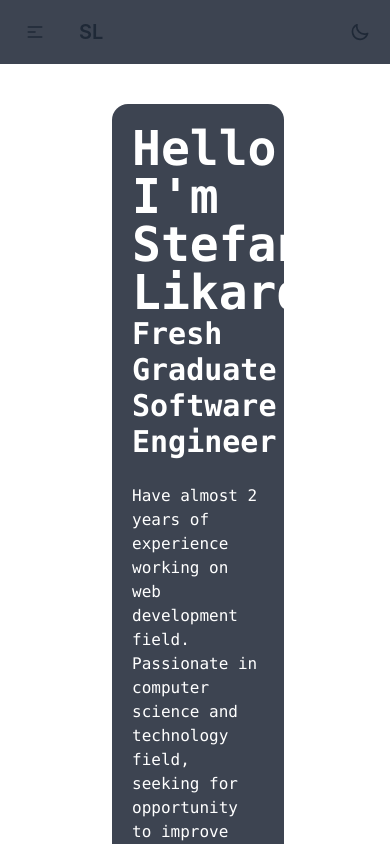
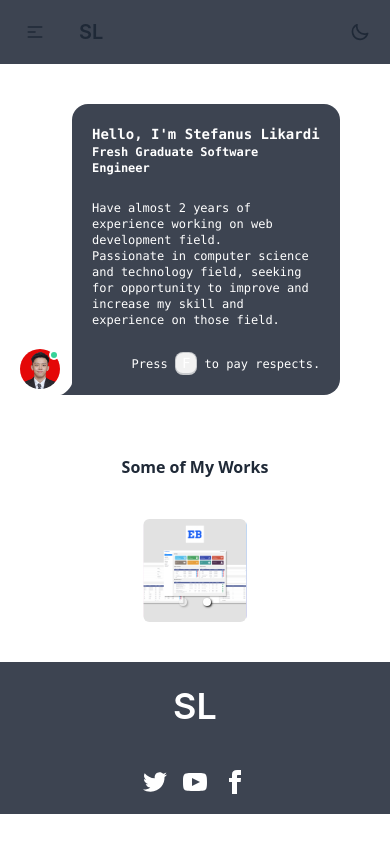
Before and after one commit to stefanus2709/stefanus2709.github.io, a React (Create React App) app: page / in a window 390 px wide. Shown: the top 844 px of the page. Built offline with nearby package versions, Linux system fonts and the light colour scheme.

Commit message:
[fix] media query

```diff
--- a/src/component/Home/HomeContent.jsx
+++ b/src/component/Home/HomeContent.jsx
@@ -1,30 +1,42 @@
+import React, {useState, useEffect} from 'react';
 import myFace from './images/my-face.jpg';
 
 const HomeContent = () => {
+    const [keyDown, setKeyDown] = useState(0)
+    useEffect(() => {
+        document.addEventListener('keydown', detectKeyDown, true)
+    }, [])
+    const detectKeyDown = (e) => {
+        if(e.key === "f")
+            setKeyDown((prev) => prev + 1)
+    }
+
     return (
         <div className="mt-5">
             <div className="chat chat-start p-5">
                 <div className='mt-auto'>
                     <div className="avatar online">
-                        <div className="w-20 rounded-full">
+                        <div className="phone:w-10 w-20 rounded-full">
                             <img src={myFace} />
                         </div>
                     </div>
                 </div>
 
-                <div className="transition ease-in-out delay-150 chat-bubble w-8/12 p-5
-                hover:-translate-y-3 hover:translate-x-3 hover:bg-sky-500 duration-500
+                <div className="transition ease-in-out duration-700 chat-bubble w-11/12 p-5
+                hover:-translate-y-3 hover:translate-x-3 hover:bg-sky-500 hover:duration-700 hover:ease-in-out
                 hover:text-white hover:cursor-pointer">
-                    <p className="font-mono text-5xl font-bold">Hello, I'm Stefanus Likardi</p>
-                    <p className="font-mono text-3xl font-bold">Fresh Graduate Software Engineer</p>
+                    <p className="font-mono phone:text-sm sm:text-2xl text-5xl font-bold">Hello, I'm Stefanus Likardi</p>
+                    <p className="font-mono phone:text-xs sm:text-lg text-3xl font-bold">Fresh Graduate Software Engineer</p>
                     <br/>
-                    <p className="font-mono">
+                    <p className="font-mono phone:text-xs sm:text-xs text-base">
                         Have almost 2 years of experience working on web development field.<br/>
                         Passionate in computer science and technology field, seeking for opportunity to improve and increase my skill and experience on those field.
                     </p>
                     <br/>
-                    <div className="font-mono text-end">
-                        Press <kbd className="kbd kbd-sm">F</kbd> to pay respects.
+                    <div className="font-mono phone:text-xs sm:text-xs text-base text-end">
+                        Press <kbd id="kbdF" className="kbd kbd-sm">F</kbd> to pay respects.
+                        <br/>
+                        {keyDown != 0 && `Respected ${keyDown} times.`}
                     </div>
                 </div>
             </div>
--- a/src/component/Home/HomePage.jsx
+++ b/src/component/Home/HomePage.jsx
@@ -11,7 +11,7 @@ const HomePage = () => {
                 <HomeContent/>
             </div>
             <div className='p-10'>
-                <p className="font-sans font-bold text-center text-4xl mb-10">Some of My Works</p>
+                <p className="font-sans font-bold text-center lg:text-5xl md:text-5xl mb-10">Some of My Works</p>
                 <HomeProject/>
             </div>
             <Footer/>
--- a/src/component/Home/HomeProject.jsx
+++ b/src/component/Home/HomeProject.jsx
@@ -7,8 +7,10 @@ import "react-responsive-carousel/lib/styles/carousel.min.css";
 
 const HomeProject = () => {
     return (
-        <Carousel className="w-1/3 h-1/4 m-auto" autoPlay={true} infiniteLoop={true}
-        showIndicators={true} showThumbs={false} showArrows={false} showStatus={false}>
+        <Carousel className="transition ease-in-out duration-700 w-1/3 h-1/4 m-auto hover:cursor-pointer
+        hover:scale-105 hover:duration-700 hover:ease-in-out"
+        autoPlay={true} infiniteLoop={true} showIndicators={true} showThumbs={false}
+        showArrows={false} showStatus={false}>
             <div>
                 <img src={iskill} className="rounded-md" />
             </div>
--- a/src/component/Project/ProjectPage.jsx
+++ b/src/component/Project/ProjectPage.jsx
@@ -5,7 +5,7 @@ const ProjectPage = () => {
     return (
         <div>
             <Navbar/>
-            <h1>Testing project Testing Deploy new changes</h1>
+
             <Footer/>
         </div>
     )
--- a/tailwind.config.js
+++ b/tailwind.config.js
@@ -6,5 +6,25 @@ module.exports = {
   theme: {
     extend: {},
   },
+  theme: {
+    screens: {
+      'phone': '390px',
+
+      'sm': '590px',
+      // => @media (min-width: 640px) { ... }
+
+      'md': '790px',
+      // => @media (min-width: 768px) { ... }
+
+      'lg': '1024px',
+      // => @media (min-width: 1024px) { ... }
+
+      'xl': '1280px',
+      // => @media (min-width: 1280px) { ... }
+
+      '2xl': '1536px',
+      // => @media (min-width: 1536px) { ... }
+    },
+  },
   plugins: [require("daisyui")],
 }
```
